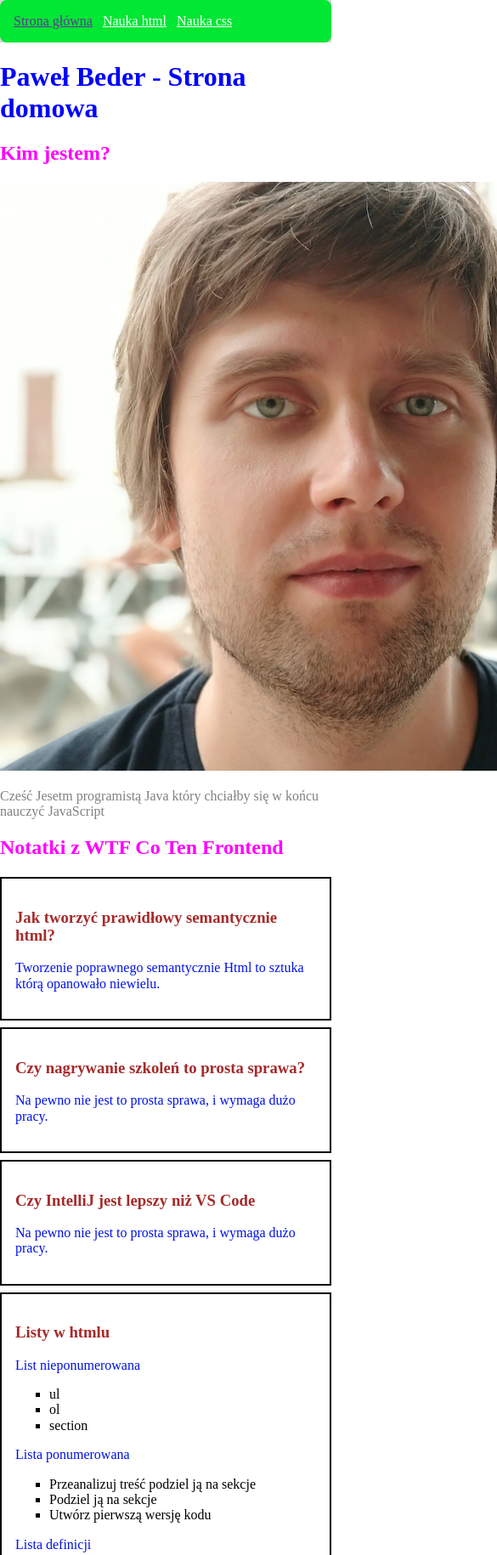
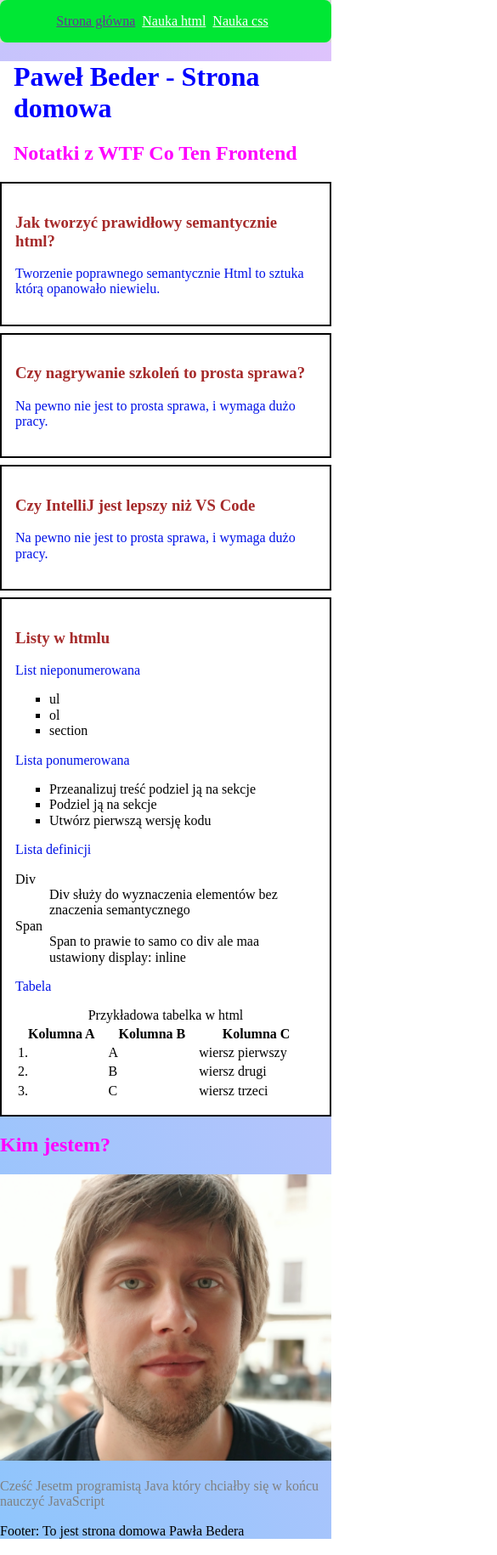
Before and after one commit to bederp/homepage, a plain HTML site: page index.html in a window 390 px wide. Shown: the top 1830 px of the page at 85% size, 585 px wide, since content can reach past the window. Drawn offline with Linux system fonts and the light colour scheme.

Commit message:
feat: Responsive layout on grid.

```diff
--- a/index.html
+++ b/index.html
@@ -2,9 +2,11 @@
 <html lang="pl">
   <head>
     <meta charset="UTF-8" />
+    <meta name="viewport" content="width=device-width, initial-scale=1" />
     <title>My first webpage</title>
     <link href="normalize.css" rel="stylesheet" type="text/css" />
     <link href="style.css" rel="stylesheet" type="text/css" />
+    <script src="script.js"></script>
   </head>
   <body>
     <header class="header">
@@ -17,21 +19,10 @@
       </nav>
     </header>
     <main class="main">
+      <article class="main__article">
         <header class="main__header" id="top">
           <h1 class="main__heading">Paweł Beder - Strona domowa</h1>
         </header>
-      <section class="about">
-        <h2 class="about__header">Kim jestem?</h2>
-        <img
-          class="about__picture"
-          alt="Paweł Beder zdjęcie"
-          src="przyciete3.png"
-        />
-        <p class="about__description">
-          Cześć Jesetm programistą Java który chciałby się w końcu nauczyć
-          JavaScript
-        </p>
-      </section>
         <section class="notes">
           <h2 class="notes__heading">Notatki z WTF Co Ten Frontend</h2>
           <article class="week-summary">
@@ -61,8 +52,6 @@
               Na pewno nie jest to prosta sprawa, i wymaga dużo pracy.
             </p>
           </article>
-      </section>
-
           <article class="week-summary">
             <h3 class="week-summary__title">Listy w htmlu</h3>
             <p class="week-summary__description">List nieponumerowana</p>
@@ -73,7 +62,9 @@
             </ul>
             <p class="week-summary__description">Lista ponumerowana</p>
             <ol class="list">
-          <li class="list__item">Przeanalizuj treść podziel ją na sekcje</li>
+              <li class="list__item">
+                Przeanalizuj treść podziel ją na sekcje
+              </li>
               <li class="list__item">Podziel ją na sekcje</li>
               <li class="list__item">Utwórz pierwszą wersję kodu</li>
             </ol>
@@ -120,9 +111,23 @@
               </tbody>
             </table>
           </article>
-
+        </section>
+      </article>
+      <aside class="aside">
+        <section class="about">
+          <h2 class="about__header">Kim jestem?</h2>
+          <img
+            class="about__picture"
+            alt="Paweł Beder zdjęcie"
+            src="przyciete3.png"
+          />
+          <p class="about__description">
+            Cześć Jesetm programistą Java który chciałby się w końcu nauczyć
+            JavaScript
+          </p>
+        </section>
+      </aside>
+    </main>
     <footer class="footer">Footer: To jest strona domowa Pawła Bedera</footer>
-      <script src="script.js"></script>
-    </main>
   </body>
 </html>
--- a/style.css
+++ b/style.css
@@ -7,12 +7,13 @@ html {
 *:after {
   box-sizing: inherit;
 }
-section {
-  background: white;
+
+html {
+  min-height: 100%;
 }
 
-.main__heading {
-  color: blue;
+body {
+  background-image: linear-gradient(62deg, #8ec5fc 0%, #e0c3fc 100%);
 }
 
 p {
@@ -21,6 +22,28 @@ p {
 
 h2 {
   color: magenta;
+}
+
+img {
+  margin: 0 auto;
+  width: 100%;
+}
+
+table {
+  width: 100%;
+}
+
+.main__article {
+  background: white;
+}
+
+.main__heading {
+  color: blue;
+  padding-left: 16px;
+}
+
+.notes__heading {
+  padding-left: 16px;
 }
 
 #top {
@@ -35,6 +58,8 @@ h2 {
   background: #00e734;
   padding: 16px;
   border-radius: 8px;
+  display: flex;
+  justify-content: center;
 }
 
 .navigation__link {
@@ -52,6 +77,10 @@ h2 {
   border: 2px solid black;
 }
 
+.week-summary:last-of-type {
+  margin-bottom: 0;
+}
+
 .week-summary__title {
   color: brown;
 }
@@ -65,14 +94,14 @@ h2 {
   margin: 0 auto;
 }
 
-img {
-  margin: 0 auto;
-}
-
 .list {
   list-style: square;
 }
 
-table {
-  width: 100%;
+@media (min-width: 768px) {
+  .main {
+    display: grid;
+    grid-gap: 16px;
+    grid-template-columns: 1fr 200px;
+  }
 }
```
Lines whose indentation alone changed are shown as unchanged.
